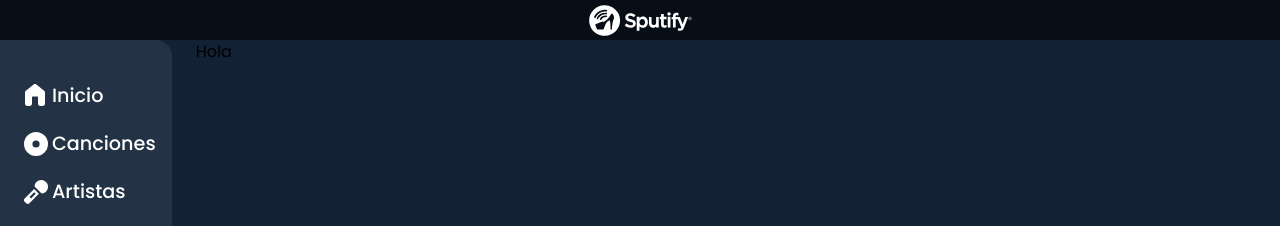
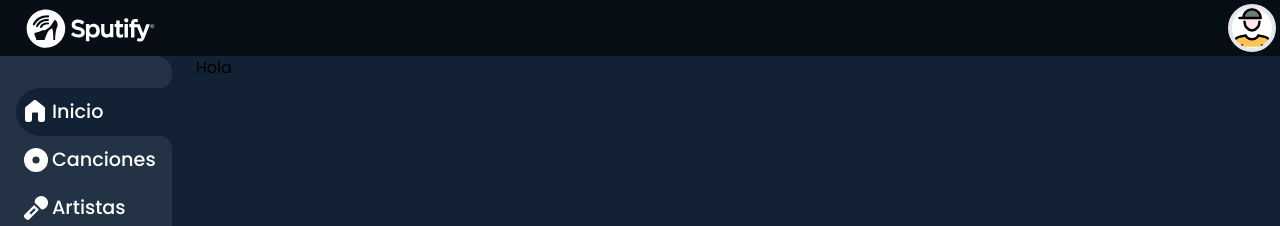
Before and after one commit to Amador02/sputify-front, a React (Vite) app: page /home in a window 1280 px wide. Shown: the top 226 px of the page. Built offline with nearby package versions, Linux system fonts and the light colour scheme.

Commit message:
Update navigation and add some ui changes

```diff
--- a/src/App.css
+++ b/src/App.css
@@ -1,20 +1,5 @@
 @import url('https://fonts.googleapis.com/css2?family=Poppins:ital,wght@0,100;0,200;0,300;0,400;0,500;0,600;0,700;0,800;0,900;1,100;1,200;1,300;1,400;1,500;1,600;1,700;1,800;1,900&display=swap');
-
-@keyframes pulse {
-  50% {
-    opacity: .75;
-  }
-}
-
-.animar-barra {
-  animation: pulse 2s infinite;
-}
 
 :root div{
   font-family: "Poppins", sans-serif;
 }
-
-
-.header .div{
-  font-weight: 300;
-}
--- a/src/App.jsx
+++ b/src/App.jsx
@@ -6,7 +6,7 @@ import { MusicBar, LeftBar, Header, RouterComponent } from './components'
 function App() {
   return (
     <Router>
-      <div className='w-full h-full flex flex-col' >
+      <div className='w-svw h-svh flex flex-col' >
         <Header />
         <div className='flex flex-row grow'>
           <LeftBar />
--- a/src/assets/styles/leftnavbar.css
+++ b/src/assets/styles/leftnavbar.css
@@ -9,8 +9,8 @@
         gap: 0.25rem;
         height: 3rem;
         vertical-align: middle;
-        background-color: #233345;
-        transition: background-color 0.5s ease-in-out, box-shadow 0.5s ease-in-out;
+        position: relative;
+        transition: background-color 0s ease-in-out; /* Add transition on NavLink */
     }
 
     li .nav span {
@@ -26,7 +26,7 @@
     }
 
     li .nav.active {
-        border-radius: 9999px 0 0 9999px;
+        border-radius: 100px 0 0 100px;
         background-color: #122133;
         position: relative;
     }
--- a/src/assets/svgs/index.js
+++ b/src/assets/svgs/index.js
@@ -1,5 +1,6 @@
 import Spotify from './spotify.svg';
+import Person from './person.svg';
 
 export {
-    Spotify
+    Spotify, Person
 }
--- a/src/components/Header.jsx
+++ b/src/components/Header.jsx
@@ -1,8 +1,17 @@
-import { Spotify } from '../assets/svgs';
+import { Spotify, Person } from '../assets/svgs';
+import { NavLink } from 'react-router-dom';
+
 export default function () {
     return (
-        <div className='bg-[#080e16] p-1 h-10 flex items-center justify-center'>
-            <img className='h-[100%]' src={Spotify} alt="spotify" />
+        <div className='bg-[#080e16] p-1 flex flex-row items-center justify-center'>
+            <div className='h-10 w-fit flex flex-row items-end grow'>
+                <NavLink to="/" className='p-0 h-10 '>
+                    <img className='pl-5 w-full h-full pr-5 ' src={Spotify} alt="spotify" />
+                </NavLink>
+            </div>
+            <NavLink to="/login" className='w-100 h-max border-4 bg-white relative mx-auto rounded-full overflow-hidden'>
+                <img className='w-10 h-full' src={Person} alt="spotify" />
+            </NavLink>
         </div>
     );
 }
--- a/src/components/LeftBar.jsx
+++ b/src/components/LeftBar.jsx
@@ -1,15 +1,17 @@
 import { NavLink } from 'react-router-dom';
+import { animationControls, motion } from "framer-motion";
+
 import '../assets/styles/leftnavbar.css'
 export default function () {
     return (
-        <div className="flex flex-col items-center justify-center rounded-tr-[1rem] bg-[#233345] text-white">
+        <div className="flex flex-col items-center justify-center rounded-r-[1rem] bg-[#233345] text-white">
             <ul className='h-full flex flex-col mt-8 mb-8 p-0 pl-4'>
-                <li>
-                    <NavLink className='nav' exact to="/">
+                <motion.li animate={{}}>
+                    <NavLink className='nav' to="/home">
                         <svg viewBox="0 0 24 24"><path d="m9.59,0.49c0.82,-0.66 2,-0.66 2.82,0l7.75,6.21c0.53,0.43 0.84,1.08 0.84,1.76l0,11.28c0,1.24 -1.01,2.25 -2.25,2.25l-2.5,0c-1.24,0 -2.25,-1.01 -2.25,-2.25l0,-6.5c0,-0.41 -0.34,-0.75 -0.75,-0.75l-4.5,0c-0.41,0 -0.75,0.34 -0.75,0.75l0,6.5c0,1.24 -1.01,2.25 -2.25,2.25l-2.5,0c-1.24,0 -2.25,-1.01 -2.25,-2.25l0,-11.28c0,-0.68 0.31,-1.33 0.84,-1.76l7.75,-6.21z" /></svg>
                         <span className="">Inicio</span>
                     </NavLink>
-                </li>
+                </motion.li>
                 <li>
                     <NavLink className='nav' to="/songs">
                         <svg width="20px" height="20px" viewBox="0 0 20 20" xmlns="http://www.w3.org/2000/svg"><path d="m10,0a10,10 0 1 0 10,10a10,10 0 0 0 -10,-10zm0,13a3,3 0 1 1 3,-3a3,3 0 0 1 -3,3z" /></svg>
--- a/src/components/RouterComponent.jsx
+++ b/src/components/RouterComponent.jsx
@@ -1,4 +1,4 @@
-import { BrowserRouter as Router, Routes, Route } from 'react-router-dom';
+import { BrowserRouter as Router, Routes, Route, Navigate } from 'react-router-dom';
 import { Home, SongDetail, ArtistDetail, Search } from './'
 
 export default function () {
@@ -7,7 +7,16 @@ export default function () {
         <div className="flex flex-grow flex-col h-[calc(100vh-120px)] justify-center items-center">
             <div className="w-full h-full px-6 overflow-y-scroll hide-scrollbar flex xl:flex-row flex-col">
                 <Routes>
-                        <Route path="/" element={<Home />} />
+                    <Route path="/home" element={<Home />} />
+                    <Route
+                        path="/*"
+                        element={<Navigate to="/error" replace />}
+                    />
+                    <Route
+                        path="/"
+                        element={<Navigate to="/home" replace />}
+                    />
+                    <Route path="/error" element={<button >Error</button>} />
                     <Route path="/home" element={<Home />} />
                     <Route path="/search" element={<Search />} />
                     <Route path="/artists" element={<div>Artistas</div>} />
```
Also changed, not shown: src/assets/svgs/person.svg (added). Lines whose indentation alone changed are shown as unchanged.
